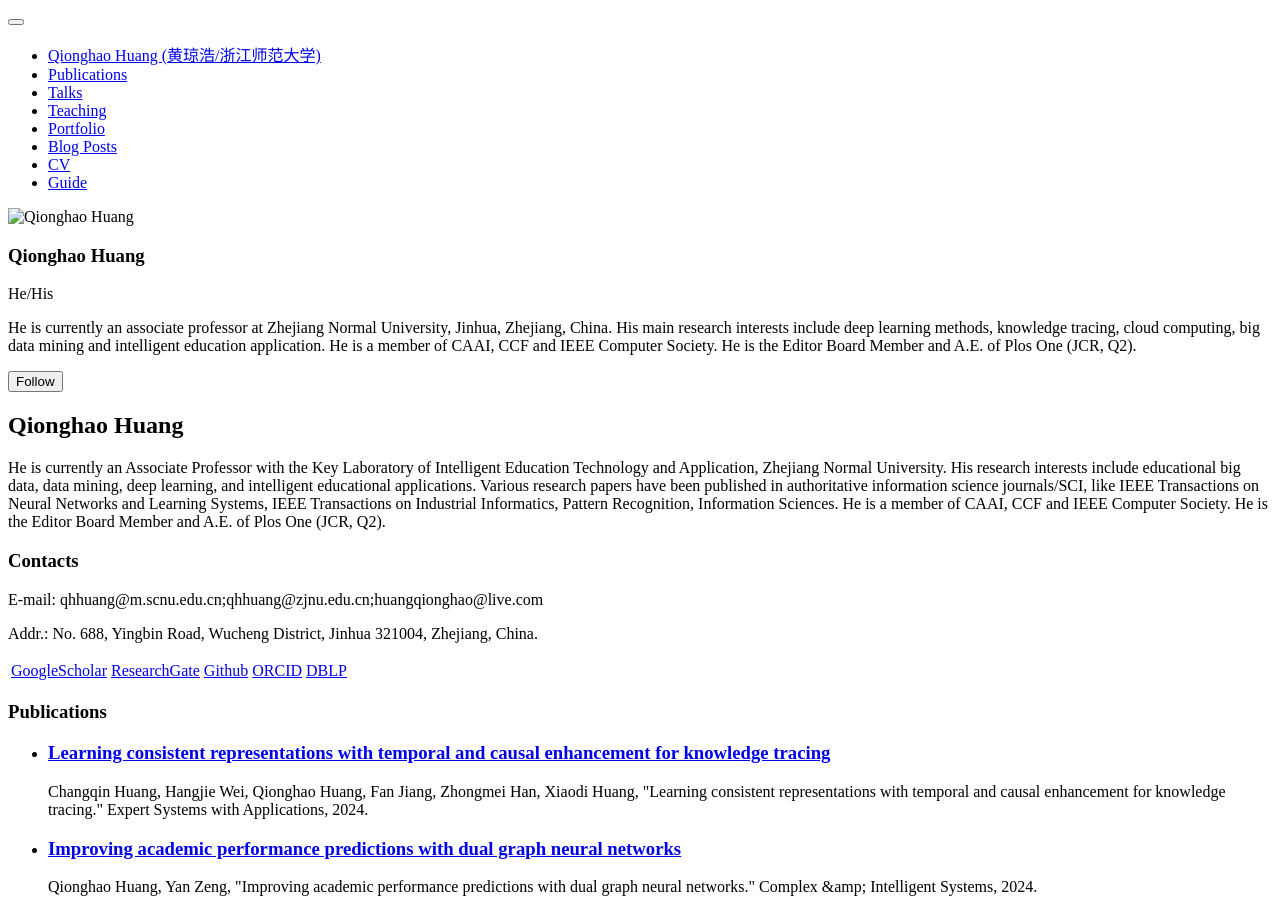
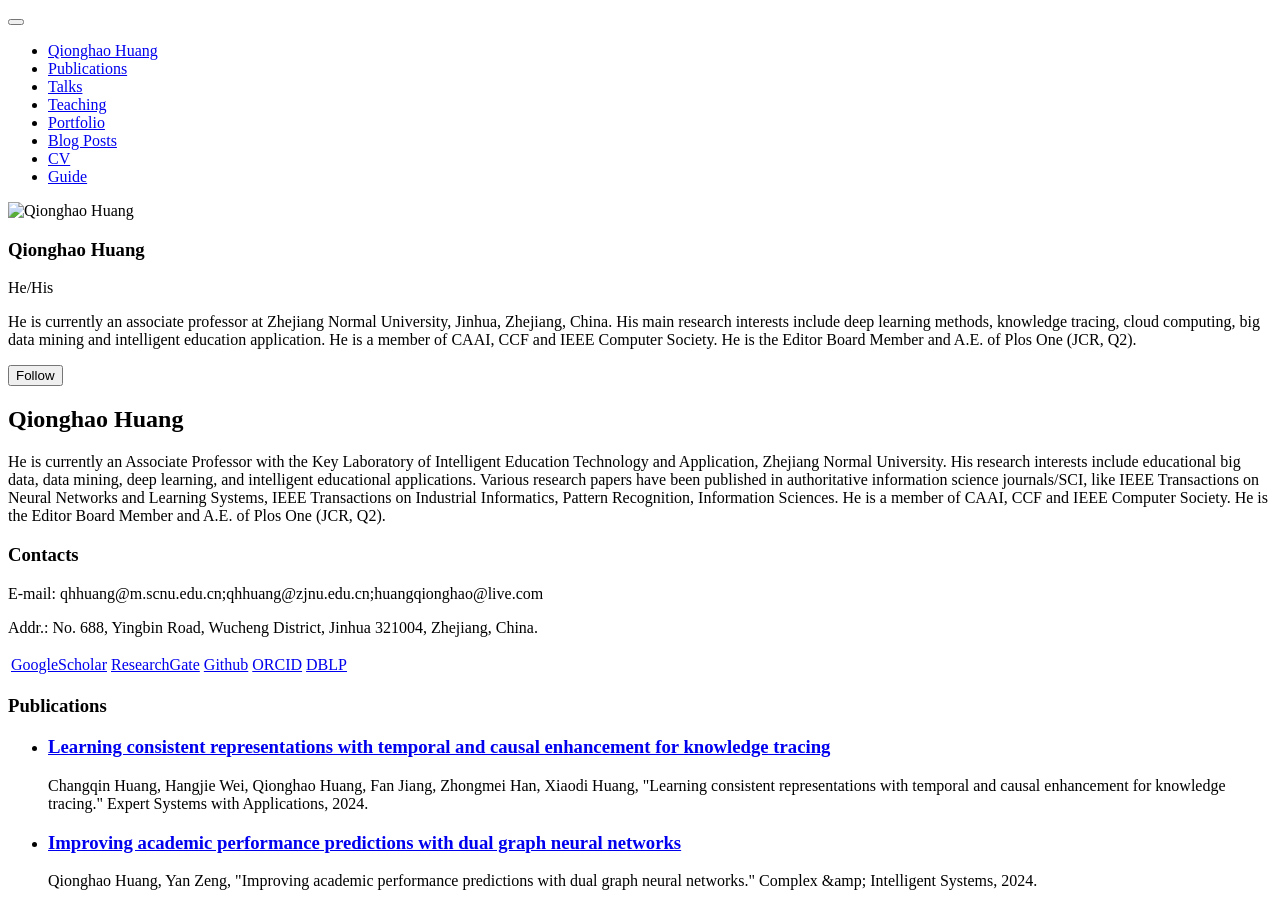
Before and after one commit to qhhuang-ai/qhhuang-ai.github.io, a Jekyll site: the page built from _pages/about.md, in a window 1280 px wide and 900 px high. Built offline with Jekyll 4.4.1, drawn with Linux system fonts in a browser that asks for light colours; a script bundle is joined from its source files by our own code; library files that are not in the unit come from our copies.

Commit message:
update CV

```diff
--- a/_config.yml
+++ b/_config.yml
@@ -8,7 +8,7 @@
 
 # Basic Site Settings
 locale                   : "en-US"
-title                    : "Qionghao Huang (黄琼浩/浙江师范大学)"
+title                    : "Qionghao Huang"
 title_separator          : "-"
 name                     : &name "Qionghao Huang"
 description              : &description "personal description"
```
